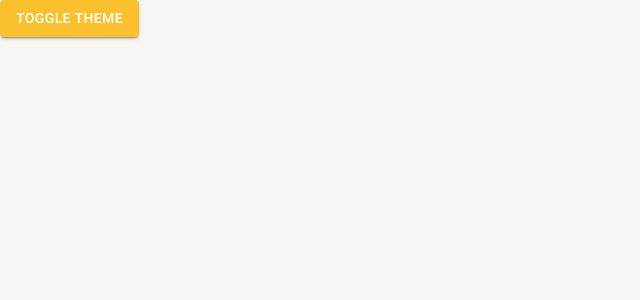
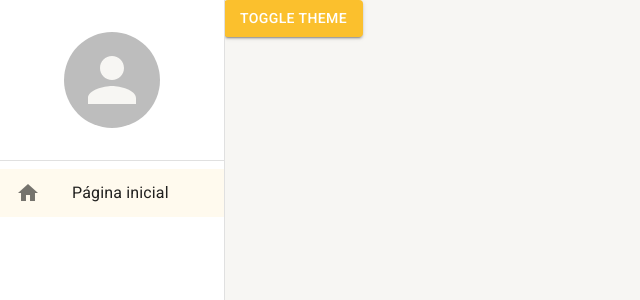
Before and after one commit to kassioOliveira/city-app, a React (Create React App) app: page /pagina-inicial in a window 1280 px wide. Shown: the top 300 px of the page, without its empty margins (0-640 px from the left). Built offline with nearby package versions, Linux system fonts and the light colour scheme.

Commit message:
Criação do menu lateral

```diff
--- a/src/App.tsx
+++ b/src/App.tsx
@@ -3,13 +3,22 @@ import { BrowserRouter } from 'react-router-dom';
 
 import { AppThemeProvider } from './shared/contexts/ThemeContext';
 import { AppRoutes } from './routes';
+import { MenuLateral } from './shared/components/menu-lateral/Menu-lateral';
+import { AppDrawerProvider } from './shared/contexts';
 
 export const App = () => {
   return (
     <AppThemeProvider>
-      <BrowserRouter>
-        <AppRoutes />
-      </BrowserRouter>
+      <AppDrawerProvider>
+        <BrowserRouter>
+
+          <MenuLateral>
+            <AppRoutes />
+          </MenuLateral>
+
+        </BrowserRouter>
+      </AppDrawerProvider>
+
     </AppThemeProvider>
   );
 };
--- a/src/routes/index.tsx
+++ b/src/routes/index.tsx
@@ -1,18 +1,30 @@
 
 import { Routes, Route, Navigate } from 'react-router-dom';
-import {Button} from '@mui/material';
-import { useAppThemeContext } from '../shared/contexts/ThemeContext';
+import { Button } from '@mui/material';
 
+import { useAppDrawerContext } from '../shared/contexts';
+import { useEffect } from 'react';
 
 export const AppRoutes = () => {
 
-  const {toggleTheme} = useAppThemeContext();
+  const { toggleDrawerOpen, setDrawerOptions } = useAppDrawerContext();
+
+  useEffect(() => {
+    setDrawerOptions([
+      {
+        icon: 'home',
+        path: '/pagina-inicial',
+        label: 'Página inicial'
+      },
+    ]);
+  }, []);
+
   return (
     <Routes>
-        <Route path='/pagina-inicial' element={
-        <Button variant='contained'color='primary' onClick={toggleTheme} >toggle theme</Button>} />
+      <Route path='/pagina-inicial' element={
+        <Button variant='contained' color='primary' onClick={toggleDrawerOpen} >toggle theme</Button>} />
 
-        <Route path='*' element={<Navigate to='/pagina-inicial'/>} />
+      <Route path='*' element={<Navigate to='/pagina-inicial' />} />
     </Routes>
-  )
-}
+  );
+};
--- /dev/null
+++ b/src/shared/components/menu-lateral/Menu-lateral.tsx
@@ -0,0 +1,79 @@
+import { Avatar, Divider, Drawer, Icon, List, ListItemButton, ListItemIcon, ListItemText, useMediaQuery, useTheme } from '@mui/material';
+import { Box } from '@mui/system';
+import { useMatch, useNavigate, useResolvedPath } from 'react-router-dom';
+import { useAppDrawerContext } from '../../contexts';
+
+interface IChildrenProp {
+  children: React.ReactNode
+}
+
+interface IListItemProps {
+  to: string;
+  label: string;
+  icon: string;
+  onClick: (() => void) | undefined;
+}
+
+const ListItemLink: React.FC<IListItemProps> = ({ to, icon, label, onClick }) => {
+  const navigate = useNavigate();
+
+  const resolvedPath = useResolvedPath(to);
+  const match = useMatch({ path: resolvedPath.pathname, end: false });
+
+  const handleClick = () => {
+    navigate(to);
+    onClick?.();
+  };
+
+  return (
+    <ListItemButton selected={!!match} onClick={handleClick}>
+      <ListItemIcon>
+        <Icon>{icon}</Icon>
+      </ListItemIcon>
+      <ListItemText primary={label} />
+    </ListItemButton>
+  );
+};
+
+export const MenuLateral: React.FC<IChildrenProp> = ({ children }) => {
+  const theme = useTheme();
+  const smDown = useMediaQuery(theme.breakpoints.down('sm'));
+  const { isDrawerOpen, toggleDrawerOpen, drawerOptions } = useAppDrawerContext();
+
+  return (
+    <>
+      <Drawer open={isDrawerOpen} onClose={toggleDrawerOpen} variant={smDown ? 'temporary' : 'permanent'}>
+        <Box width={theme.spacing(28)} height='100%' display='flex' flexDirection='column'>
+
+          <Box width='100%' height={theme.spacing(20)} display='flex' alignItems='center' justifyContent='center'>
+            <Avatar
+              sx={{ height: theme.spacing(12), width: theme.spacing(12) }}
+              src='' />
+          </Box>
+
+          <Divider />
+
+          <Box flex={1}>
+            <List component='nav'>
+              {drawerOptions.map(drawerOption => (
+                <ListItemLink
+                  key={drawerOption.path}
+                  icon={drawerOption.icon}
+                  to={drawerOption.path}
+                  label={drawerOption.label}
+                  onClick={smDown ? toggleDrawerOpen : undefined}
+                />
+              ))}
+
+            </List>
+          </Box>
+
+        </Box>
+      </Drawer>
+
+      <Box height='100vh' marginLeft={smDown ? 0 : theme.spacing(28)}>
+        {children}
+      </Box>
+    </>
+  );
+};
--- /dev/null
+++ b/src/shared/contexts/DrawerContext.tsx
@@ -0,0 +1,46 @@
+import React, { createContext, useCallback, useContext, useState } from 'react';
+
+interface IDrawerOption {
+  icon:string;
+  path: string;
+  label: string;
+}
+
+interface IChildrenProp {
+  children: React.ReactNode;
+}
+
+interface IDrawerContextData {
+    isDrawerOpen: boolean;
+    drawerOptions: IDrawerOption[];
+    toggleDrawerOpen: () => void;
+    setDrawerOptions: (newDrawerOptions: IDrawerOption[]) => void;
+}
+
+const DrawerContext = createContext({} as IDrawerContextData);
+
+
+export const useAppDrawerContext = () => {
+  return useContext(DrawerContext);
+};
+
+export const AppDrawerProvider: React.FC<IChildrenProp> = ({ children }) => {
+  const [isDrawerOpen, setIsDrawerOpen] = useState(false);
+  const [drawerOptions, setDrawerOptions] = useState<IDrawerOption[]>([]);
+
+  const toggleDrawerOpen = useCallback(() => {
+    setIsDrawerOpen(oldDrawerOpen => !oldDrawerOpen);
+
+  }, []);
+
+  const handleSetDrawerOptions = useCallback((newDrawerOptions: IDrawerOption[]) => {
+    setDrawerOptions(newDrawerOptions);
+
+  }, []);
+
+  return (
+    <DrawerContext.Provider value={{ isDrawerOpen, drawerOptions, toggleDrawerOpen, setDrawerOptions: handleSetDrawerOptions }}>
+      {children}
+    </DrawerContext.Provider>
+  );
+};
--- a/src/shared/contexts/index.ts
+++ b/src/shared/contexts/index.ts
@@ -1 +1,2 @@
-export {};
+export * from './ThemeContext';
+export * from './DrawerContext';
```
